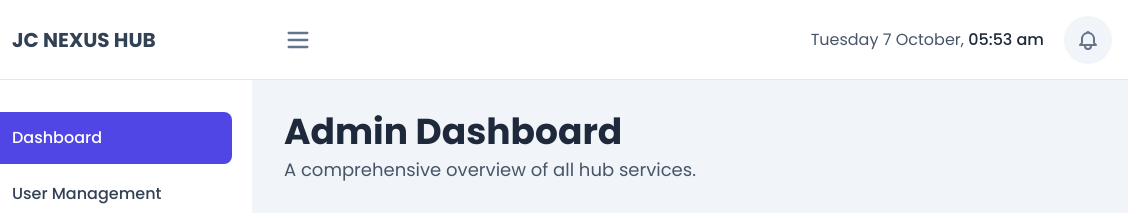
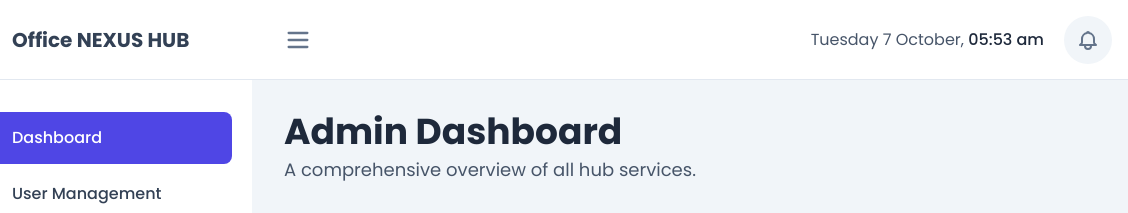
Before and after one commit to devrajnayak04/OFFICE-NEXUS-HUB-, a website: page admin-dashboard.html in a window 1280 px wide. Shown: the top 213 px of the page, 68-1196 px from the left. Drawn offline with nearby package versions, Linux system fonts and the light colour scheme; no server answers.

Commit message:
Update admin-dashboard.html

```diff
--- a/admin-dashboard.html
+++ b/admin-dashboard.html
@@ -3,7 +3,7 @@
 <head>
     <meta charset="UTF-8">
     <meta name="viewport" content="width=device-width, initial-scale=1.0">
-    <title>JC NEXUS HUB - Admin Dashboard</title>
+    <title>Office NEXUS HUB - Admin Dashboard</title>
     <script src="https://cdn.tailwindcss.com"></script>
     <link rel="preconnect" href="https://fonts.googleapis.com">
     <link rel="preconnect" href="https://fonts.gstatic.com" crossorigin>
@@ -46,8 +46,8 @@
             class="bg-white text-slate-700 flex flex-col transition-all duration-300 ease-in-out shadow-lg print:hidden">
 
             <div class="flex items-center h-20 px-6 border-b border-slate-200 logo-container transition-all duration-300">
-                <img src="/logo.png" alt="JC NEXUS Hub Logo" class="h-10 w-auto flex-shrink-0 rounded-full">
-                <span class="ml-4 text-xl font-bold logo-text whitespace-nowrap">JC NEXUS HUB</span>
+                <img src="/logo.png" alt="Office NEXUS Hub Logo" class="h-10 w-auto flex-shrink-0 rounded-full">
+                <span class="ml-4 text-xl font-bold logo-text whitespace-nowrap">Office NEXUS HUB</span>
             </div>
 
             <nav class="flex-1 px-5 py-8 space-y-1 overflow-y-auto">
@@ -299,7 +299,7 @@
             <div @click.away="closeBillModal()" class="bg-white rounded-lg shadow-xl w-full max-w-2xl mx-4" x-show="isBillModalOpen" x-transition.scale>
                 <div class="printable-bill">
                     <div class="p-8" x-show="billToView">
-                        <div class="text-center mb-6"><img src="/logo.png" alt="JC NEXUS Hub Logo" class="h-16 w-auto mx-auto"><h2 class="text-2xl font-bold mt-2">JC NEXUS HUB - Canteen</h2><p class="text-sm text-slate-500">Tax Invoice</p></div>
+                        <div class="text-center mb-6"><img src="/logo.png" alt="Office NEXUS Hub Logo" class="h-16 w-auto mx-auto"><h2 class="text-2xl font-bold mt-2">Office NEXUS HUB - Canteen</h2><p class="text-sm text-slate-500">Tax Invoice</p></div>
                         <div class="flex justify-between border-b pb-4 mb-4 text-sm"><div><p class="font-bold">Billed To:</p><p x-text="billToView.requesterName"></p><p x-text="'ID: ' + billToView.employeeId"></p></div><div class="text-right"><p><span class="font-bold">Bill No:</span> <span x-text="billToView._id.slice(-6).toUpperCase()"></span></p><p><span class="font-bold">Date:</span> <span x-text="formatDate(billToView.completedAt || billToView.createdAt, true)"></span></p><p><span class="font-bold">Paid Via:</span> <span x-text="billToView.paymentMethod"></span></p></div></div>
                         <table class="w-full text-left text-sm mb-4"><thead><tr class="bg-slate-100"><th class="py-2 px-4">Item</th><th class="py-2 px-4 text-center">Qty</th><th class="py-2 px-4 text-right">Price</th><th class="py-2 px-4 text-right">Total</th></tr></thead><tbody><template x-for="item in billToView.items"><tr class="border-b"><td class="py-2 px-4" x-text="item.name"></td><td class="py-2 px-4 text-center" x-text="item.quantity"></td><td class="py-2 px-4 text-right" x-text="formatCurrency(item.price)"></td><td class="py-2 px-4 text-right" x-text="formatCurrency(item.price * item.quantity)"></td></tr></template></tbody></table>
                         <div class="pt-4 flex justify-end"><div class="w-1/2"><div class="flex justify-between text-lg font-bold"><span>Grand Total:</span><span x-text="formatCurrency(billToView.totalPrice)"></span></div></div></div>
@@ -501,4 +501,5 @@
     }
     </script>
 </body>
+
 </html>
```
